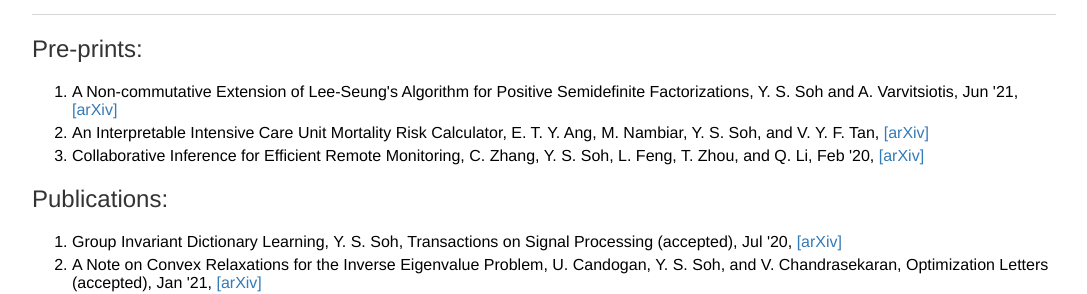
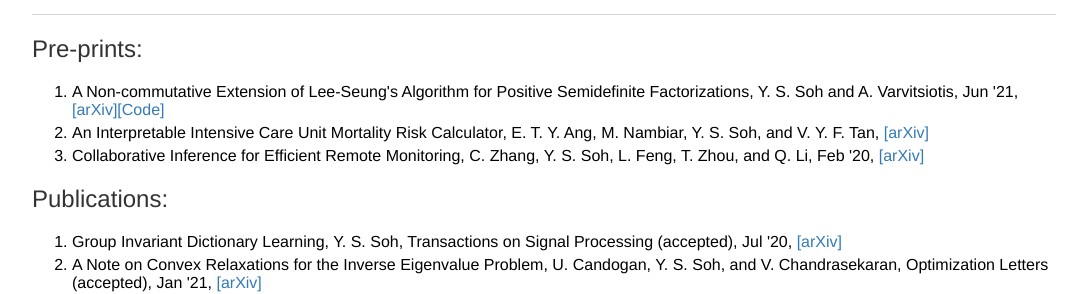
Before and after one commit to yssoh/yssoh.github.io, a Jekyll site: the page built from research/index.html, in a window 1280 px wide. Shown: the part 158-452 px from the top of the page, without its empty margins (96-1183 px from the left). Built offline with Jekyll 4.4.1, drawn with Linux system fonts in a browser that asks for light colours.

Commit message:
Update index.html

```diff
--- a/research/index.html
+++ b/research/index.html
@@ -6,7 +6,7 @@ title: Yong Sheng Soh
 <div class="blurb">
   <h2>Pre-prints:</h2>
   <ol>
-    <li>A Non-commutative Extension of Lee-Seung's Algorithm for Positive Semidefinite Factorizations, Y. S. Soh and A. Varvitsiotis, Jun '21, <a href = "https://arxiv.org/abs/2106.00293">[arXiv]</a></li>
+    <li>A Non-commutative Extension of Lee-Seung's Algorithm for Positive Semidefinite Factorizations, Y. S. Soh and A. Varvitsiotis, Jun '21, <a href = "https://arxiv.org/abs/2106.00293">[arXiv]</a><a href = "https://github.com/yssoh/PSD_MM">[Code]</a></li>
 	<li>An Interpretable Intensive Care Unit Mortality Risk Calculator, E. T. Y. Ang, M. Nambiar, Y. S. Soh, and V. Y. F. Tan, <a href = "https://arxiv.org/abs/2101.07426">[arXiv]</a></li>
     <li>Collaborative Inference for Efficient Remote Monitoring, C. Zhang, Y. S. Soh, L. Feng, T. Zhou, and Q. Li, Feb '20, <a href = "https://arxiv.org/abs/2002.04759">[arXiv]</a></li>
   </ol>
```
